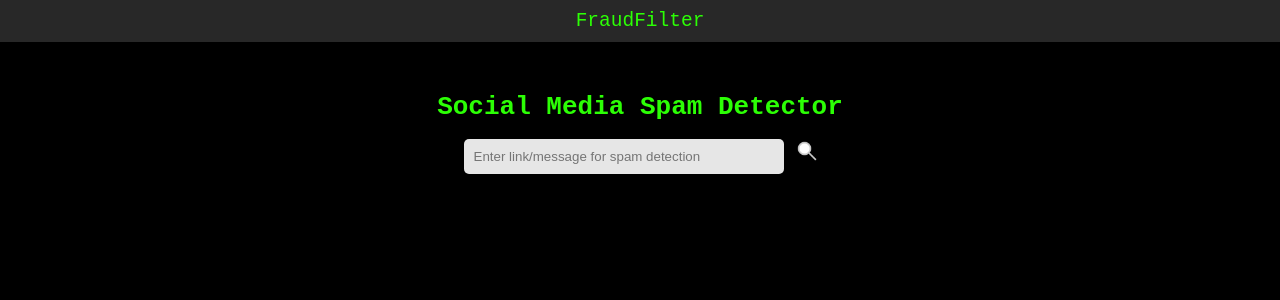
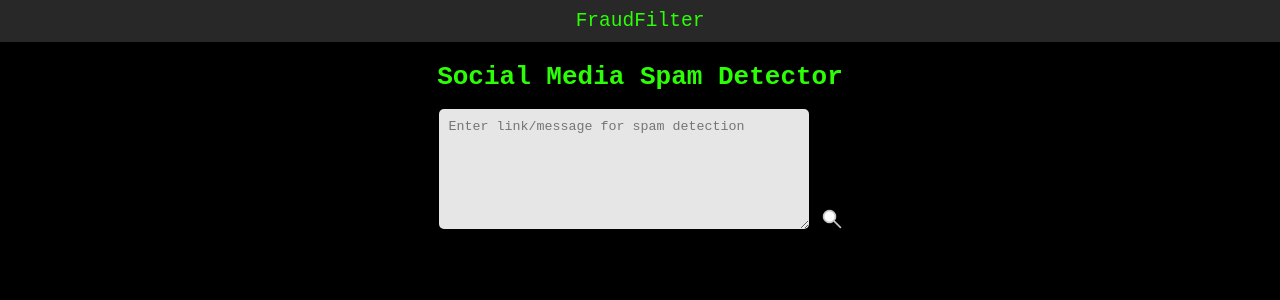
Before and after one commit to mansipatel12/CS6348Project, a React (Create React App) app in the folder client/: page / in a window 1280 px wide. Shown: the top 300 px of the page. Built offline with nearby package versions, Linux system fonts and the light colour scheme.

Commit message:
added message parsing for link detection

```diff
--- a/client/src/App.css
+++ b/client/src/App.css
@@ -18,7 +18,7 @@
 }
 
 .body-style {
-  margin-top: 50px;
+  margin-top: 20px;
   color: #2CFF05;
   font-family: monospace;
 }
@@ -29,8 +29,10 @@
   border: none;
   padding: 10px;
   border-radius: 5px;
-  width: 300px;
+  width: 350px;
   margin-right: 13px;
+  text-wrap: wrap;
+  height: 100px;
 }
 
 .submit-button {
--- a/client/src/App.js
+++ b/client/src/App.js
@@ -8,12 +8,20 @@ function App() {
   const [messageClass, setMessageClass] = useState("");
   const [threatTypes, setThreatTypes] = useState("")
 
+
+  function parseInput(inputMessage){
+    const urlExp = /\bhttps?:\/\/(?:[a-zA-Z0-9-]+\.)+[a-zA-Z]{2,}(\/\S*)?/gi;
+    const detectedUrl = inputMessage.match(urlExp);
+    return detectedUrl;
+  }
+
   const handleSubmit = async (event) => {
     event.preventDefault();
 
     try{
-      console.log(inputData);
-      const response = await axios.post("/api/submit", { inputData });
+      const inputUrl = parseInput(inputData)[0];
+      console.log(inputUrl);
+      const response = await axios.post("/api/submit", { inputUrl });
       if(Object.keys(response.data).length !== 0){
         console.log("Website is not safe");
         setThreatTypes(response.data.matches[0].threatType);
@@ -29,29 +37,6 @@ function App() {
     }
   };
 
-  // function displayResult({messageClass}){
-  //   if (messageClass === "Spam"){
-  //     return (
-  //       <div>
-  //         <h2 className='result-header'>Report</h2>
-  //         <span>
-  //           <p className='result-text'>Glad you checked. It's a </p>
-  //           <p className='spam-text'>spam message.</p>
-  //         </span>
-  //       </div>
-  //     )
-  //   } else {
-  //     return (
-  //       <div>
-  //         <h2 className='result-header'>Report</h2>
-  //         <span>
-  //           <p>All good! It's</p>
-  //           <p className='not-spam-text'>not a spam message.</p>
-  //         </span>
-  //       </div>
-  //     )
-  //   }
-  // }
 
   return (
     <div className='main-background'>
@@ -61,7 +46,7 @@ function App() {
       <div className='body-style'>
         <h1>Social Media Spam Detector</h1>
         <form onSubmit={handleSubmit}>
-          <input
+          <textarea
             className='input-style'
             type="text"
             value={inputData}
```
Also changed, not shown: 1 other file (tests, documents, lock files or other folders).
